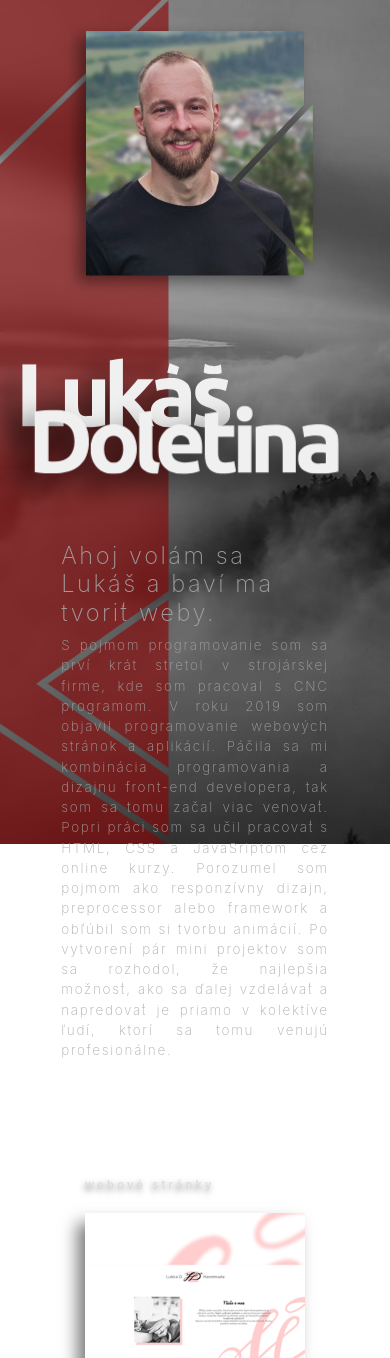
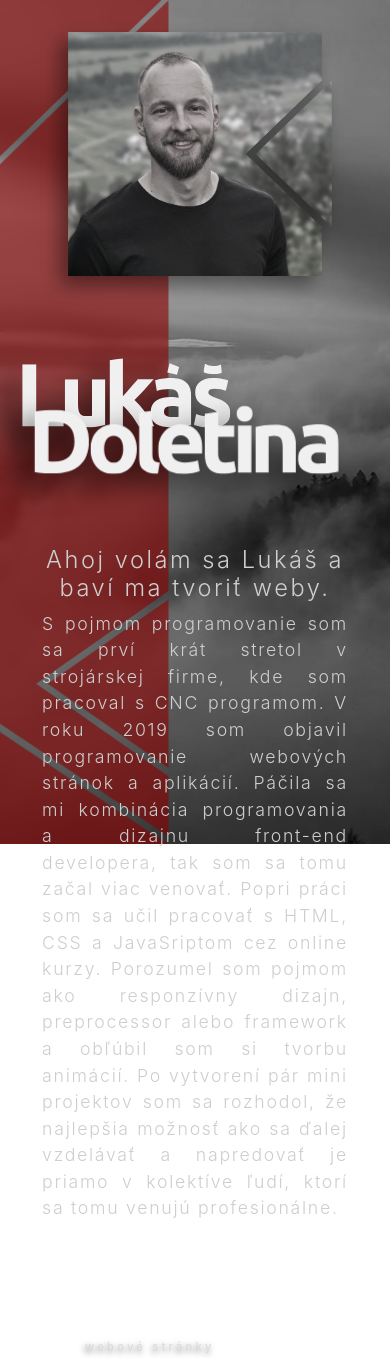
Before and after one commit to lukkas31/My-website-portfolio-2021, a PHP site: page / in a window 390 px wide. Shown: the top 1358 px of the page. Run offline with PHP 8.4, Linux system fonts and the light colour scheme; some libraries are stand-ins or nearby versions.

Commit message:
contact animation, text, preloader

```diff
--- a/css/style.css
+++ b/css/style.css
@@ -71,29 +71,29 @@
   background-repeat: no-repeat;
   background-size: cover;
   background-color: #141414;
-  -webkit-filter: grayscale(20%);
-          filter: grayscale(20%);
+  -webkit-filter: grayscale(90%);
+          filter: grayscale(90%);
 }
 
 .kto-img_inner .photo-fragment1 {
-  -webkit-clip-path: polygon(65% 63%, 100% 95%, 100% 30%);
-          clip-path: polygon(65% 63%, 100% 95%, 100% 30%);
+  -webkit-clip-path: polygon(70% 50%, 100% 80%, 100% 20%);
+          clip-path: polygon(70% 50%, 100% 80%, 100% 20%);
 }
 
 .kto-img_inner .photo-fragment2 {
-  -webkit-clip-path: polygon(100% 0, 100% 30%, 65% 63%, 100% 95%, 100% 100%, 0 100%, 0 0);
-          clip-path: polygon(100% 0, 100% 30%, 65% 63%, 100% 95%, 100% 100%, 0 100%, 0 0);
+  -webkit-clip-path: polygon(100% 0, 100% 20%, 70% 50%, 100% 80%, 100% 100%, 0 100%, 0 0);
+          clip-path: polygon(100% 0, 100% 20%, 70% 50%, 100% 80%, 100% 100%, 0 100%, 0 0);
 }
 
 .kto-img_inner .c-fragment2 {
-  -webkit-filter: drop-shadow(-8px 6px 7px rgba(0, 0, 0, 0.4));
-  filter: drop-shadow(-8px 6px 7px rgba(0, 0, 0, 0.4));
+  -webkit-filter: drop-shadow(-8px 10px 9px rgba(0, 0, 0, 0.4));
+  filter: drop-shadow(-8px 10px 9px rgba(0, 0, 0, 0.4));
 }
 
 .kto-img_inner .c-fragment1 {
   margin-left: 7%;
-  -webkit-filter: drop-shadow(-8px 6px 7px rgba(0, 0, 0, 0.4));
-  filter: drop-shadow(-8px 6px 7px rgba(0, 0, 0, 0.4));
+  -webkit-filter: drop-shadow(-8px 10px 9px rgba(0, 0, 0, 0.4));
+  filter: drop-shadow(-8px 10px 9px rgba(0, 0, 0, 0.4));
 }
 
 .kto-text_container {
@@ -106,14 +106,15 @@
   color: rgba(167, 167, 167, 0.9);
   font-size: 1.6vh;
   letter-spacing: .2vh;
-  font-weight: 200;
+  font-weight: 300;
 }
 
 .kto-text_container h4 {
   color: rgba(167, 167, 167, 0.9);
   font-size: 2.8vh;
-  font-weight: 200;
+  font-weight: 300;
   letter-spacing: .3vh;
+  text-align: center;
 }
 
 @media only screen and (max-width: 1130px) {
@@ -372,18 +373,18 @@
   padding: 3% 3% 0 3%;
   width: 100%;
   height: 100%;
-  text-align: justify;
+  text-align: center;
 }
 
 .portfolio-lightbox .portfolio-lightbox_text .p-lightbox_text_web {
   width: 100%;
-  height: 15%;
+  height: 20%;
   text-align: center;
 }
 
 .portfolio-lightbox .portfolio-lightbox_text .p-lightbox_text_web a {
   font-size: 2.7vh;
-  font-weight: 500;
+  font-weight: 300;
   letter-spacing: .2rem;
   color: rgba(196, 196, 196, 0.4);
   text-decoration: none;
@@ -405,14 +406,18 @@
 
 .portfolio-lightbox .portfolio-lightbox_text .p-lightbox_text_desc {
   width: 100%;
-  height: 75%;
+  height: 70%;
 }
 
 .portfolio-lightbox .portfolio-lightbox_text .p-lightbox_text_desc p {
-  font-size: 1.8vh;
+  font-size: 1.6vh;
+  font-weight: 200;
+  letter-spacing: .2rem;
+  color: rgba(196, 196, 196, 0.8);
+}
+
+.portfolio-lightbox .portfolio-lightbox_text .p-lightbox_text_desc p b {
   font-weight: 500;
-  letter-spacing: .2rem;
-  color: rgba(196, 196, 196, 0.7);
 }
 
 .portfolio-lightbox .portfolio-lightbox_text .p-lightbox_text_btn {
@@ -1294,6 +1299,69 @@
   z-index: 9999;
 }
 
+.preloader .loading {
+  position: absolute;
+  width: 15vh;
+  height: 15vh;
+  background-color: rgba(141, 0, 0, 0.3);
+  top: 50%;
+  left: 50%;
+  -webkit-transform: translate(-50%, -50%);
+          transform: translate(-50%, -50%);
+  -webkit-clip-path: polygon(100% 0, 25% 50%, 100% 100%);
+          clip-path: polygon(100% 0, 25% 50%, 100% 100%);
+  -webkit-animation: loading_bounce 2s ease-out infinite;
+          animation: loading_bounce 2s ease-out infinite;
+}
+
+.preloader .loading.back {
+  background-color: rgba(141, 0, 0, 0.5);
+  -webkit-animation: loading_bounce 2s ease-out infinite;
+          animation: loading_bounce 2s ease-out infinite;
+  -webkit-animation-delay: .25s;
+          animation-delay: .25s;
+}
+
+@-webkit-keyframes loading_bounce {
+  0% {
+    left: 58%;
+    opacity: 0;
+  }
+  5% {
+    opacity: 0;
+  }
+  10% {
+    opacity: 1;
+  }
+  99% {
+    opacity: 1;
+  }
+  100% {
+    left: 45%;
+    opacity: 0;
+  }
+}
+
+@keyframes loading_bounce {
+  0% {
+    left: 58%;
+    opacity: 0;
+  }
+  5% {
+    opacity: 0;
+  }
+  10% {
+    opacity: 1;
+  }
+  99% {
+    opacity: 1;
+  }
+  100% {
+    left: 45%;
+    opacity: 0;
+  }
+}
+
 .none {
   display: none;
 }
@@ -1333,6 +1401,27 @@
      object-fit: cover;
   -webkit-filter: grayscale(100%);
           filter: grayscale(100%);
+}
+
+.background .contact-anim_show {
+  -webkit-clip-path: polygon(0 0, 15% 0, 0 100%, 0% 100%);
+          clip-path: polygon(0 0, 15% 0, 0 100%, 0% 100%);
+  -webkit-animation: contact-anim_show .6s both;
+          animation: contact-anim_show .6s both;
+}
+
+@-webkit-keyframes contact-anim_show {
+  100% {
+    -webkit-clip-path: polygon(0 0, 100% 0, 100% 100%, 0% 100%);
+            clip-path: polygon(0 0, 100% 0, 100% 100%, 0% 100%);
+  }
+}
+
+@keyframes contact-anim_show {
+  100% {
+    -webkit-clip-path: polygon(0 0, 100% 0, 100% 100%, 0% 100%);
+            clip-path: polygon(0 0, 100% 0, 100% 100%, 0% 100%);
+  }
 }
 
 .background::after {
@@ -1673,12 +1762,22 @@
     margin-top: 3vh;
   }
   #kto .content {
-    max-width: 70%;
+    max-width: 80%;
     margin-bottom: 15%;
   }
   #kto .kto-img_container {
     width: 90%;
     min-height: 29vh;
+  }
+  #kto footer p {
+    font-size: 2.1vh;
+    font-weight: 300;
+    color: #cecece;
+  }
+  #kto footer h4 {
+    color: #cecece;
+    font-size: 2.8vh;
+    font-weight: 300;
   }
   #moje article {
     height: 35vh;
--- a/js/script.js
+++ b/js/script.js
@@ -89,11 +89,8 @@
     $(window).scrollTop(0);
 });
 
-
-
 //layout changes
 function selectNavigation(content){
-
 
     let actualContentId = content.getAttribute('id'),
         menu = $('.menu'),
@@ -117,14 +114,18 @@
         scrollArrow.css('-moz-transform','rotate(180deg)');
         scrollArrow.css('transform','rotate(180deg)');
         social_icon.hide();
-        $('.background_kontakt').show();
+        //$('.background_kontakt').show();
+        $('.background_kontakt').css('display', 'block');
+        $('.background_kontakt').addClass('contact-anim_show');
     }
     else{
         scrollArrow.css('-webkit-transform','rotate(0deg)');
         scrollArrow.css('-moz-transform','rotate(0deg)');
         scrollArrow.css('transform','rotate(0deg)');
         social_icon.show();
-        $('.background_kontakt').hide();
+        //$('.background_kontakt').hide();
+        $('.background_kontakt').css('display', 'none');
+        $('.background_kontakt').removeClass('contact-anim_show');
     }
 }
 
@@ -151,7 +152,6 @@
     gsap.utils.toArray("section.panel").forEach(function(section){
 
         let content = section.querySelector(".content");
-        console.log(content);
 
         hideSection(content);
 
--- a/scss/_main-content.scss
+++ b/scss/_main-content.scss
@@ -75,28 +75,26 @@
         background-repeat: no-repeat;
         background-size: cover;
         background-color: $main-dark;
-        filter: grayscale(20%);
+        filter: grayscale(90%);
     }
 
     .photo-fragment1{
-        //clip-path: polygon(70% 50%, 100% 80%, 100% 20%);
-        clip-path: polygon(65% 63%, 100% 95%, 100% 30%);
+        clip-path: polygon(70% 50%, 100% 80%, 100% 20%);
     }
 
     .photo-fragment2{
-        //clip-path: polygon(100% 0, 100% 20%, 70% 50%, 100% 80%, 100% 100%, 0 100%, 0 0);
-        clip-path: polygon(100% 0, 100% 30%, 65% 63%, 100% 95%, 100% 100%, 0 100%, 0 0);
+        clip-path: polygon(100% 0, 100% 20%, 70% 50%, 100% 80%, 100% 100%, 0 100%, 0 0);
     }
 
     .c-fragment2{
-        -webkit-filter: drop-shadow( -8px 6px 7px rgba(0, 0, 0, .4));
-        filter: drop-shadow( -8px 6px 7px rgba(0, 0, 0, .4));
+        -webkit-filter: drop-shadow( -8px 10px 9px rgba(0, 0, 0, .4));
+        filter: drop-shadow( -8px 10px 9px rgba(0, 0, 0, .4));
     }
 
     .c-fragment1{
         margin-left: 7%;
-        -webkit-filter: drop-shadow( -8px 6px 7px rgba(0, 0, 0, .4));
-        filter: drop-shadow( -8px 6px 7px rgba(0, 0, 0, .4));
+        -webkit-filter: drop-shadow( -8px 10px 9px rgba(0, 0, 0, .4));
+        filter: drop-shadow( -8px 10px 9px rgba(0, 0, 0, .4));
     }
 }
 
@@ -109,14 +107,15 @@
         color: rgba(167, 167, 167, 0.9);
         font-size: 1.6vh;
         letter-spacing: .2vh;
-        font-weight: 200;
+        font-weight: 300;
     }
 
     h4{
         color: rgba(167, 167, 167, 0.9);
         font-size: 2.8vh;
-        font-weight: 200;
+        font-weight: 300;
         letter-spacing: .3vh;
+        text-align: center;
     }
 
 }
@@ -364,16 +363,16 @@
         padding: 3% 3% 0 3%;
         width: 100%;
         height: 100%;
-        text-align: justify;
+        text-align: center;
 
         .p-lightbox_text_web{
             width: 100%;
-            height: 15%;
+            height: 20%;
             text-align: center;
 
             a{
                 font-size: 2.7vh;
-                font-weight: 500;
+                font-weight: 300;
                 letter-spacing: .2rem;
                 color: rgba($main-text, .4);
                 text-decoration: none;
@@ -397,13 +396,17 @@
 
         .p-lightbox_text_desc{
             width: 100%;
-            height: 75%;
+            height: 70%;
 
             p{
-                font-size: 1.8vh;
-                font-weight: 500;
+                font-size: 1.6vh;
+                font-weight: 200;
                 letter-spacing: .2rem;
-                color: rgba($main-text, .7);
+                color: rgba($main-text, .8);
+
+                b{
+                    font-weight: 500;
+                }
             }
         }
 
--- a/scss/_mobile.scss
+++ b/scss/_mobile.scss
@@ -83,13 +83,26 @@
 
         }
         .content{
-            max-width: 70%;
+            max-width: 80%;
             margin-bottom: 15%;
         }
 
         .kto-img_container{
             width: 90%;
             min-height: 29vh;
+        }
+
+        footer{
+            p{
+                font-size: 2.1vh;
+                font-weight: 300;
+                color: rgba(206, 206, 206, 1);
+            }
+            h4{
+                color: rgba(206, 206, 206, 1);
+                font-size: 2.8vh;
+                font-weight: 300;
+            }
         }
     }
 
```
Also changed, not shown: index.html (+31 -36 lines), scss/style.scss (+35 -0 lines), img/Lukas1347.jpg (added), img/Lukas137.jpeg (added), 1 other file.
